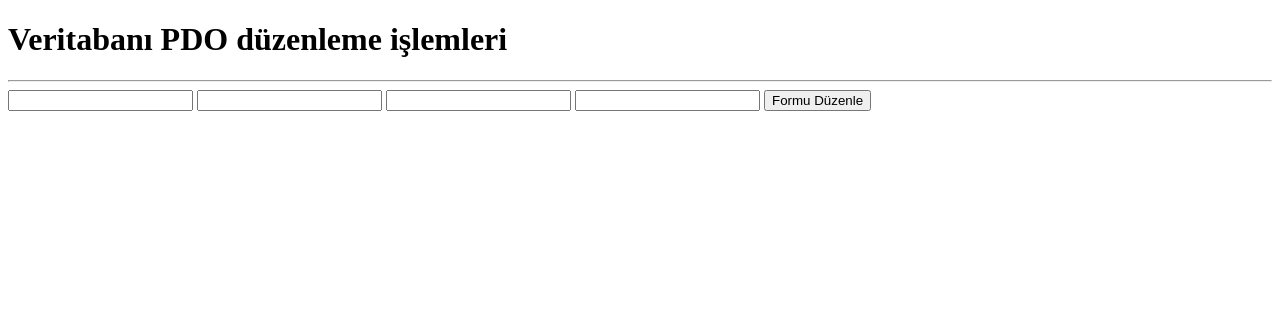
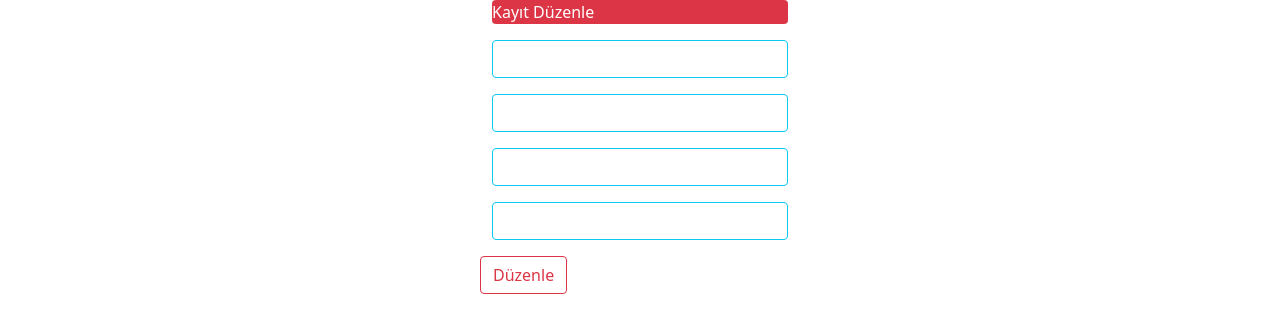
Before and after one commit to DifferenTismail/PHP-ile-kayit-ekleme-guncelleme-silme, a PHP site: page /duzenle.php?bilgilerim_id=1 in a window 1280 px wide. Shown: the top 333 px of the page. Run offline with PHP 8.4, Linux system fonts and the light colour scheme; data that the repository does not hold is empty.

Commit message:
duzenle sayfası tasarımı değiştirildi

```diff
--- a/duzenle.php
+++ b/duzenle.php
@@ -1,58 +1,42 @@
-<?php require_once 'baglan.php'; ?>
-<!DOCTYPE html>
-<html>
-<head>
-	<title>CRUD İŞLEMLERİ</title>
-</head>
+<?php include 'header.php'; ?>
 <body>
-
-
-	<h1>Veritabanı PDO düzenleme işlemleri</h1>
-	<hr>
-	<?php /*
-	if ($_GET['durum']=="ok") {
-
-		echo "İşlem başarılı";
-
-	} elseif ($_GET['durum']=="no") {
-
-		echo "İşlem başarısız";
-
-
-	}
-
-	*/?>
-
 	<?php
 
 	$bilgilerimsor=$db->prepare("SELECT * from bilgilerim where bilgilerim_id=:id");
-	$bilgilerimsor->execute(array(
+	$bilgilerimsor->execute([
 		'id' => $_GET['bilgilerim_id']
-	));
+	]);
 
 	$bilgilerimcek=$bilgilerimsor->fetch(PDO::FETCH_ASSOC);
 
 	?>
-
-	<form action="islem.php" method="POST">
-
-		<input type="text" required="" name="bilgilerim_ad" value="<?php echo $bilgilerimcek['bilgilerim_ad'] ?>">
-		<input type="text" required="" name="bilgilerim_soyad" value="<?php echo $bilgilerimcek['bilgilerim_soyad'] ?>">
-		<input type="email" required="" name="bilgilerim_mail" value="<?php echo $bilgilerimcek['bilgilerim_mail'] ?>">
-		<input type="text" required="" name="bilgilerim_yas" value="<?php echo $bilgilerimcek['bilgilerim_yas'] ?>">
-
-		<input type="hidden" value="<?php echo $bilgilerimcek['bilgilerim_id'] ?>" name="bilgilerim_id">
-		<button type="submit" name="updateislemi">Formu Düzenle</button>
-
-	</form>
-
-	<br>
-
-
-
-
-
-
-
+    <section>
+        <div class="container w-25 mx-auto">
+            <form action="islem.php" method="POST">
+                <div class="w-100 mb-3 bg-danger text-white rounded-2">
+                    <span>Kayıt Düzenle</span>
+                </div>
+                <div class="w-100 mb-3">
+                    <input type="text" name="bilgilerim_ad" class="form-control border border-info" value="<?php echo $bilgilerimcek['bilgilerim_ad'] ?>" required="">
+                </div>
+                <div class="w-100 mb-3">
+                <input type="text" name="bilgilerim_soyad" class="form-control border border-info" value="<?php echo $bilgilerimcek['bilgilerim_soyad'] ?>" required="">
+                </div>
+                <div class="w-100 mb-3">
+                <input type="email" name="bilgilerim_mail" class="form-control border border-info" value="<?php echo $bilgilerimcek['bilgilerim_mail'] ?>" required="">
+                </div>
+                <div class="w-100 mb-3">
+                <input type="text" name="bilgilerim_yas" class="form-control border border-info" value="<?php echo $bilgilerimcek['bilgilerim_yas'] ?>" required="">
+                </div>
+                <div class="w-100 mb-3">
+                <input type="hidden" value="<?php echo $bilgilerimcek['bilgilerim_id'] ?>" name="bilgilerim_id">
+                </div>
+                </div>
+                <div class="w-25 girisyap">
+                    <button type="submit" name="updateislemi" class="btn btn-outline-danger">Düzenle</button>
+                </div>
+            </form>
+        </div>
+    </section>
 </body>
 </html>
```
